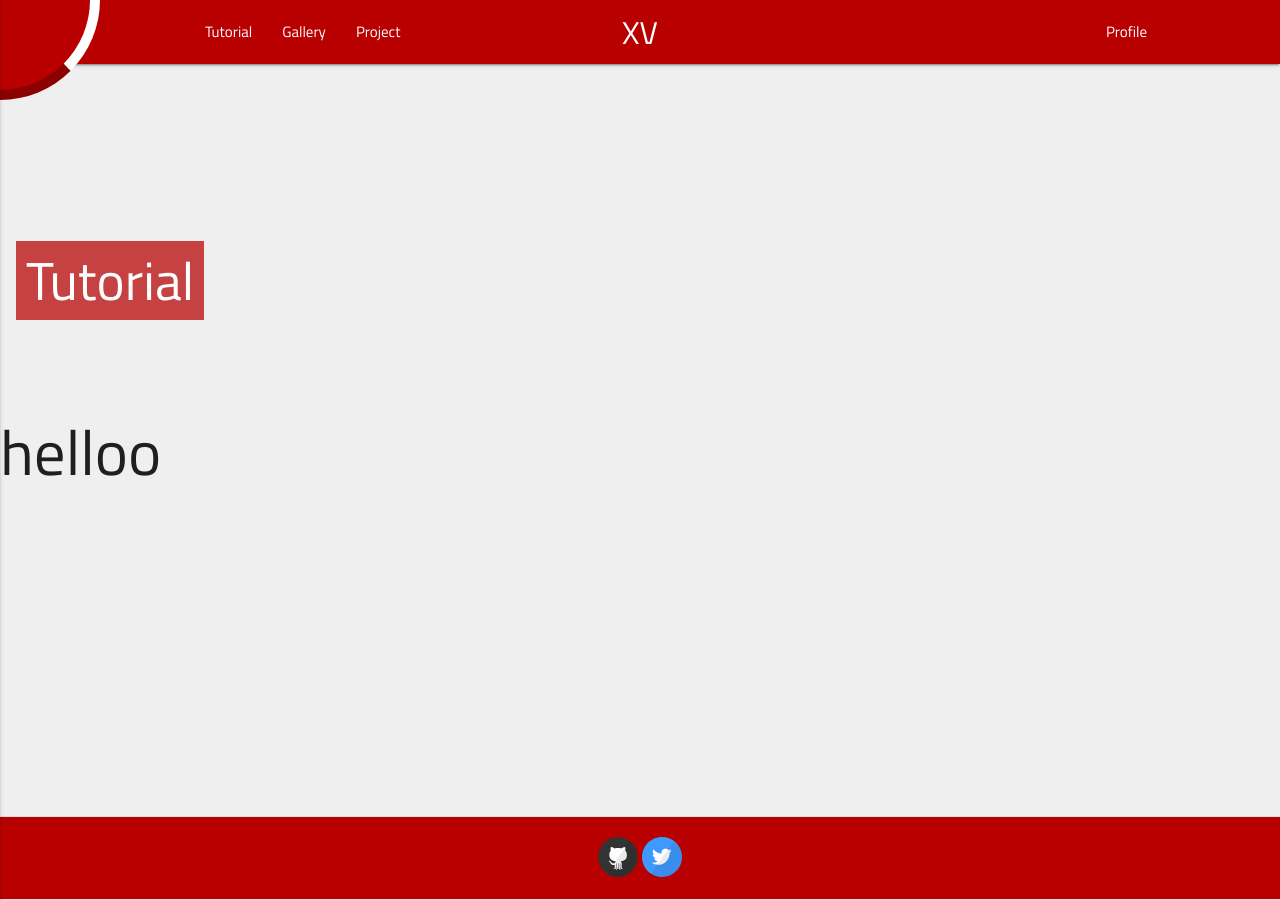
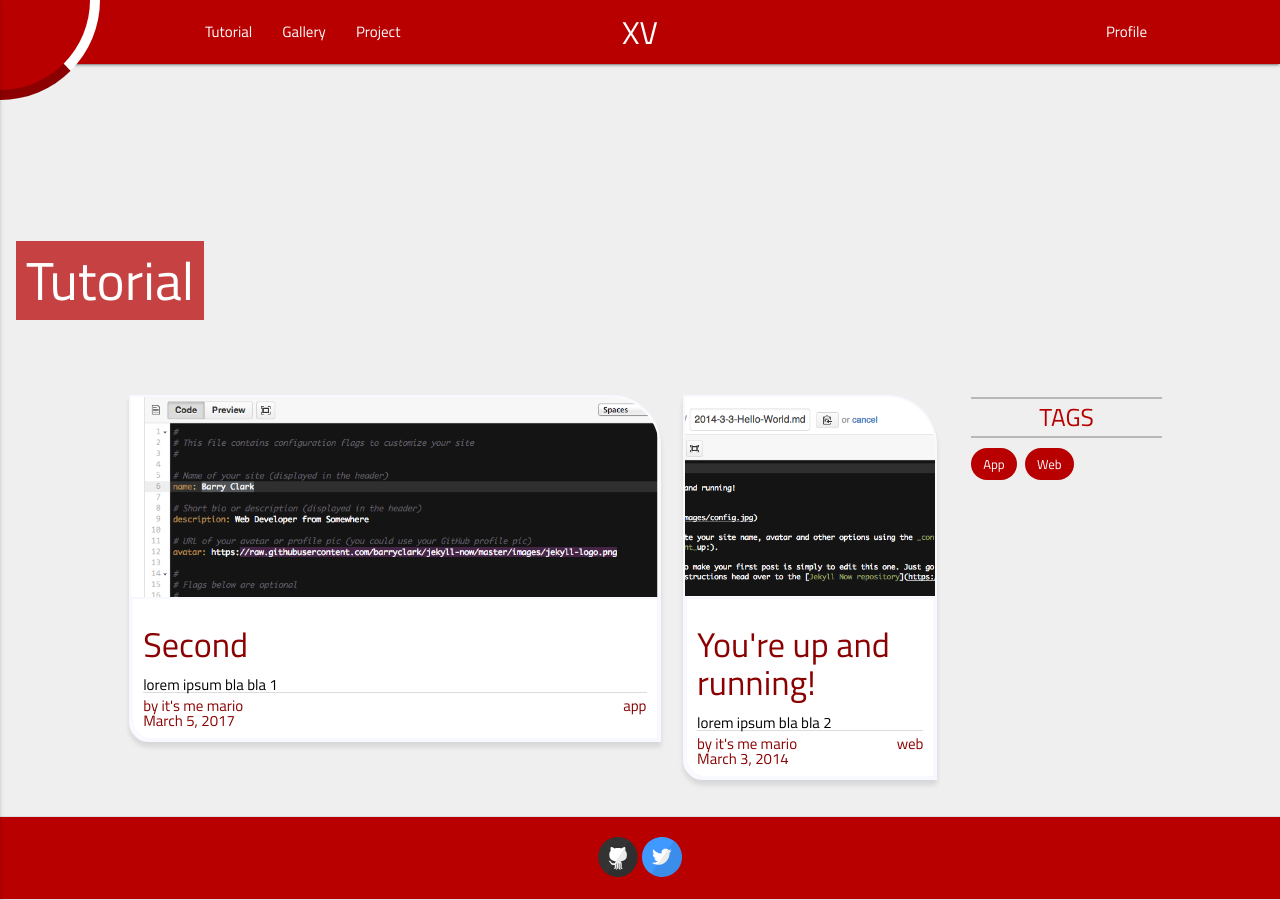
Before and after one commit to BillyGun27/webBeta, a Jekyll site: the page built from pg_tutorial.html, in a window 1280 px wide and 900 px high, scrolled down 489 px. Built offline with Jekyll 4.4.1, drawn with Linux system fonts in a browser that asks for light colours.

Commit message:
post page

```diff
--- a/_layouts/default.html
+++ b/_layouts/default.html
@@ -56,8 +56,8 @@
     </div>
     <!--phone view-->
     <ul id="slide-out" class="side-nav">
-      <li><a href="#">Tutorial</a></li>
-      <li><a href="#">Gallery</a></li>
+      <li><a href="{{ site.baseurl }}/tutorial">Tutorial</a></li>
+      <li><a href="{{ site.baseurl }}/gallery">Gallery</a></li>
       <li><a href="#">Project</a></li>
       <li><a href="#">Profile</a></li>
     </ul>
--- a/pg_tutorial.html
+++ b/pg_tutorial.html
@@ -2,7 +2,60 @@
 layout: page
 title: Tutorial
 permalink: tutorial
-headline: gallery/woman.jpg
+headline: tutorial/woman.jpg
 ---
 
-<h1>helloo</h1>
+<div class="row">
+    <div class="col l8 m8 s10 offset-s2 offset-l1 offset-m1">
+        {% for post in site.posts %}
+          {% if forloop.index == 1 %}
+          <div class="col s10 m6 l8 " ><div class="capsule">
+              <div class="capsule-head" style="height:200px;background:url('images/{{ post.headline }}') no-repeat center ;background-size:cover;">
+
+              </div>
+              <div class="capsule-content">
+                  <a class="black-text" href="{{ site.baseurl }}{{ post.url }}">
+                  <h4>{{ post.title }}</h4>
+                  <p>lorem ipsum bla bla {{forloop.index}}</p>
+                  </a>
+                  <div class="capsule-footer">
+                        by it's me mario
+                        <span class="right"> {{ post.tag }}</span>
+                    <br>
+                    {{ post.date | date: "%B %e, %Y" }}
+                  </div>
+
+              </div>
+          </div></div>
+          {% else %}
+            <div class="col s10 m6 l4 " ><div class="capsule">
+                <div class="capsule-head" style="height:200px;background:url('images/{{ post.headline }}') no-repeat center ;background-size:cover ;">
+
+                </div>
+                <div class="capsule-content">
+                    <a class="black-text" href="{{ site.baseurl }}{{ post.url }}">
+                    <h4>{{ post.title }}</h4>
+                    <p>lorem ipsum bla bla {{forloop.index}}</p>
+                    </a>
+                    <div class="capsule-footer">
+                        by it's me mario
+                        <span class="right"> {{ post.tag }}</span>
+                    <br>
+                    {{ post.date | date: "%B %e, %Y" }}
+                    </div>
+
+                </div>
+            </div></div>
+            {% endif %}
+          {% endfor %}
+  </div>
+
+    <div class="col l2 m2   s10">
+      <h5 class="side-title">TAGS</h5>
+        <div class="chip"><a href="#">App</a></div>
+         <div class="chip"><a href="#">Web</a></div>
+    </div>
+
+
+
+  </div>
```
